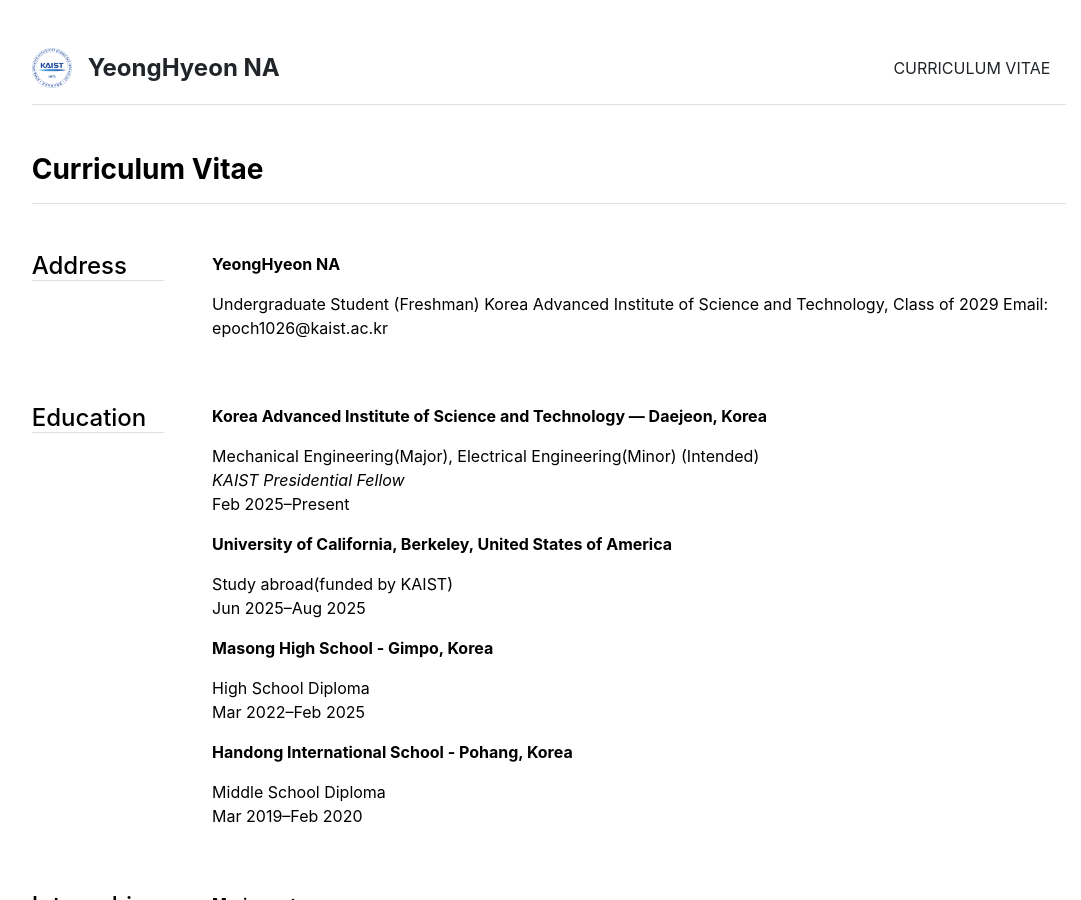
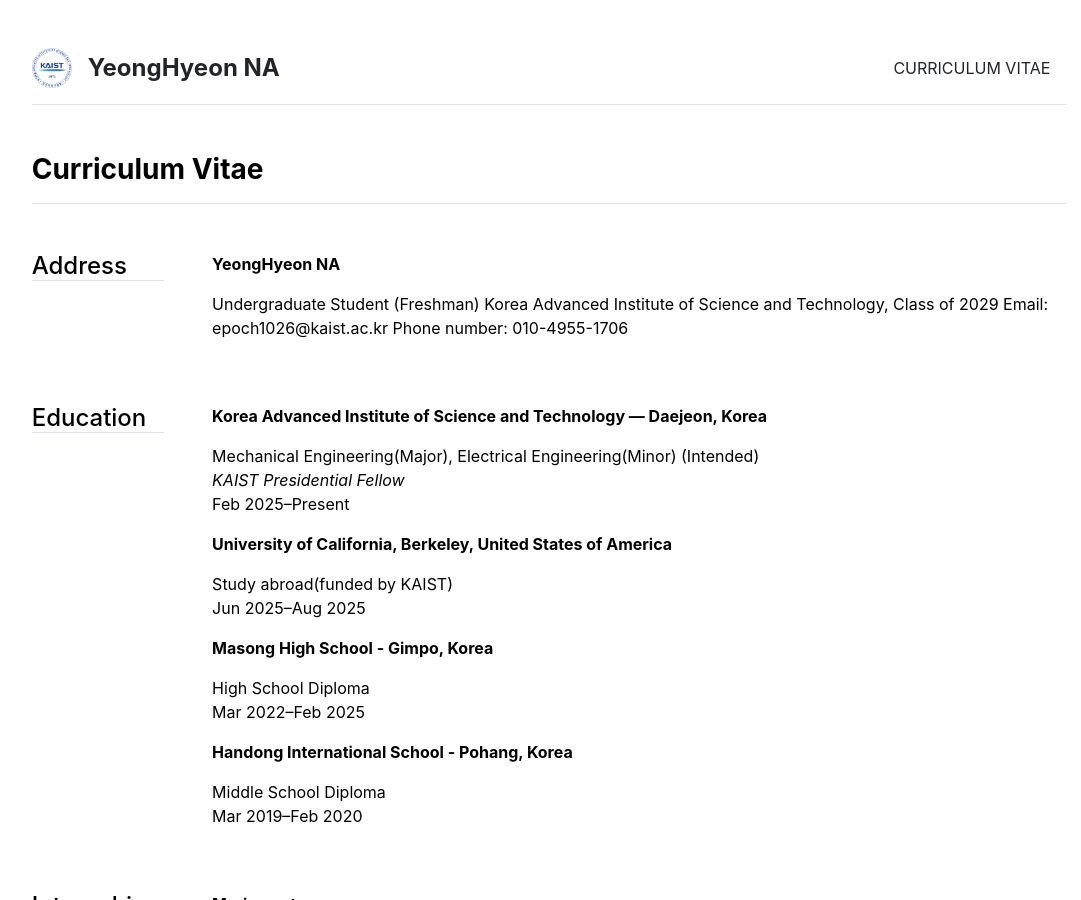
Before and after one commit to ynghyn-na/ynghyn-na.github.io, a Jekyll site: the page built from cv.md, in a window 1280 px wide and 900 px high. Shown: the whole window, without its empty margins (91-1172 px from the left). Built offline with Jekyll 4.4.1, drawn with Linux system fonts in a browser that asks for light colours.

Commit message:
Update address.yml

```diff
--- a/_data/cv/address.yml
+++ b/_data/cv/address.yml
@@ -1,4 +1,5 @@
 - title: 'YeongHyeon NA'
   description: 'Undergraduate Student (Freshman)
   Korea Advanced Institute of Science and Technology, Class of 2029
-  Email: epoch1026@kaist.ac.kr'
+  Email: epoch1026@kaist.ac.kr
+  Phone number: 010-4955-1706'
```
